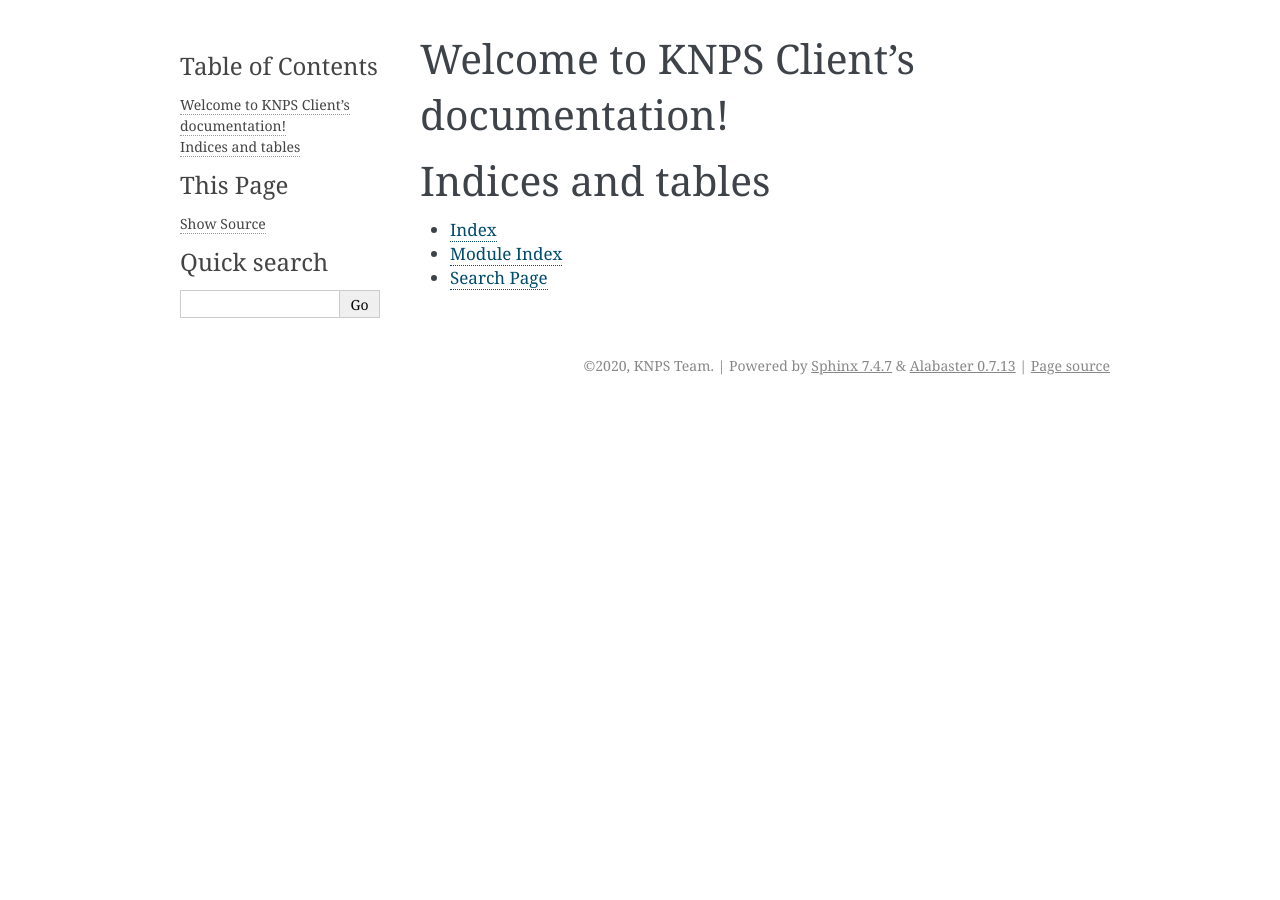
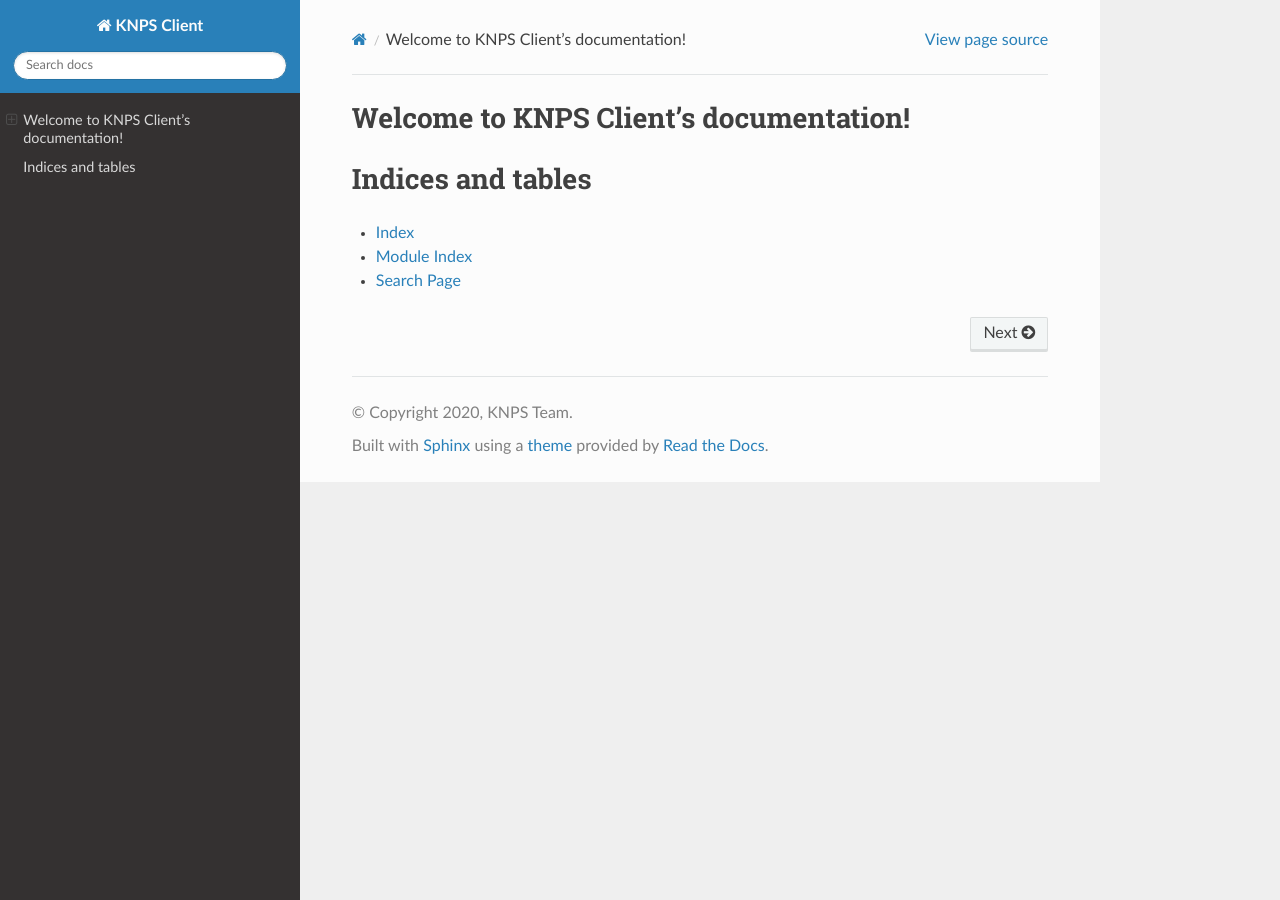
Before and after one commit to mikecafarella/KNP, a Sphinx documentation site: the page built from docs/index.rst, in a window 1280 px wide. Built offline with Sphinx 7.4.7 and the Read the Docs theme 2.0.0, drawn with Linux system fonts in a browser that asks for light colours.

Commit message:
Docs theme

```diff
--- a/docs/conf.py
+++ b/docs/conf.py
@@ -12,6 +12,8 @@
 #
 import os
 import sys
+import sphinx_rtd_theme
+
 sys.path.insert(0, os.path.abspath('../client/knps'))
 sys.path.insert(0, os.path.abspath('../server/server'))
 sys.path.insert(0, os.path.abspath('../'))
@@ -30,9 +32,11 @@
 # Add any Sphinx extension module names here, as strings. They can be
 # extensions coming with Sphinx (named 'sphinx.ext.*') or your custom
 # ones.
-extensions = []
+extensions = [
+	"sphinx_rtd_theme",
+	"sphinx.ext.autodoc",
+]
 
-extensions.append('sphinx.ext.autodoc')
 
 # Add any paths that contain templates here, relative to this directory.
 templates_path = ['_templates']
@@ -48,7 +52,7 @@
 # The theme to use for HTML and HTML Help pages.  See the documentation for
 # a list of builtin themes.
 #
-html_theme = 'alabaster'
+html_theme = 'sphinx_rtd_theme'
 
 # Add any paths that contain custom static files (such as style sheets) here,
 # relative to this directory. They are copied after the builtin static files,
```
